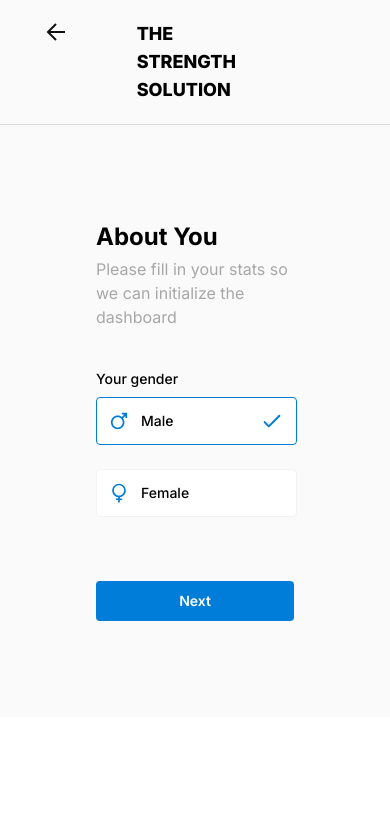
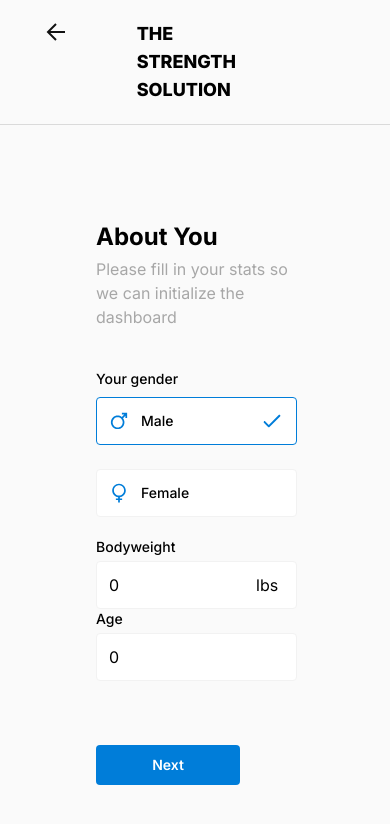
Before and after one commit to kriskanya/the-strength-solution, a Next.js app: page /about-you in a window 390 px wide. Shown: the top 824 px of the page. Built offline with nearby package versions, Linux system fonts and the light colour scheme; no server answers.

Commit message:
persist user stats in signup flow

```diff
--- /dev/null
+++ b/app/api/profile/[id]/route.ts
@@ -0,0 +1,22 @@
+import { NextApiRequest } from 'next'
+import { NextResponse } from 'next/server'
+import { prisma } from '@/lib/prisma'
+
+export async function GET(req: NextApiRequest, { params }: { params: { id: string } }) {
+  try {
+    const { id } = params
+    const profile = await prisma.profile.findUnique({ where: { id: +id } })
+
+    return Response.json(profile)
+
+  } catch (err: any) {
+    return new NextResponse(
+      JSON.stringify({
+        error: err?.message
+      }),
+      {
+        status: 500
+      }
+    )
+  }
+}
--- a/app/api/profile/route.ts
+++ b/app/api/profile/route.ts
@@ -1,14 +1,17 @@
 import { NextRequest, NextResponse } from 'next/server'
 import { upsertProfile } from '@/app/api/profile/profile-helpers'
+import { NextApiRequest } from 'next'
 
 export async function POST(req: NextRequest) {
   try {
-    const { email, gender, bodyWeight, age } = await req.json()
+    const { userId, gender, bodyWeight, age } = await req.json()
+
+    debugger
 
     // check incoming req.json() data for validity, prob use Joi()
 
     const upsertedProfile = await upsertProfile({
-      email, gender, bodyWeight, age
+      userId, gender, bodyWeight, age
     })
 
     return Response.json(upsertedProfile)
--- a/app/components/auth/AboutYou.tsx
+++ b/app/components/auth/AboutYou.tsx
@@ -1,7 +1,6 @@
 'use client'
-import { ChangeEvent, useState } from 'react'
+import { ChangeEvent, FormEvent, useEffect, useState } from 'react'
 import Image from 'next/image'
-import Link from 'next/link'
 import { GenderRadioButton } from '@/app/ui/GenderRadioButton'
 import GenericInput from '@/app/ui/GenericInput'
 import CustomButton from '@/app/ui/CustomButton'
@@ -9,20 +8,87 @@ import maleAvatar from '../../images/male-avatar.svg'
 import femaleAvatar from '../../images/female-avatar.svg'
 import blueBlur from '../../images/blue-blur-background-small.svg'
 import classes from './AboutYou.module.css'
+import { cloneDeep, get } from 'lodash-es'
+import { useSession } from 'next-auth/react'
+import { Alert } from '@/app/ui/Alert'
+import { useRouter } from 'next/navigation'
 
 export default function AboutYou() {
-  const [selectedGender, setSelectedGender] = useState({ male: true, female: false })
+  const { data: session } = useSession()
+  const router = useRouter()
+  const [userStats, setUserStats] = useState({
+    gender: { male: true, female: false }, bodyWeight: 0, age: 0 }
+  )
+  const [error, setError] = useState<string | null>(null)
 
-  function onChangeGender(event: ChangeEvent<HTMLInputElement>) {
-    const { name } = event.target
-    if (name === 'male') {
-      setSelectedGender({ male: true, female: false })
-    } else {
-      setSelectedGender({ male: false, female: true })
+  const fetchProfileInformation = async () => {
+    const profileId = get(session, 'userData.profileId')
+
+    try {
+      const res = await fetch(`/api/profile/${profileId}`)
+      const data = await res.json()
+      const { age, bodyWeight, gender }: { age: number, bodyWeight: number, gender: 'MALE' | 'FEMALE' } = data
+      const stats = { gender: { male: gender === 'MALE', female: gender === 'FEMALE' }, bodyWeight, age }
+      setUserStats(stats)
+    } catch (err) {
+      console.log(err);
+    }
+  }
+
+  useEffect(() => {
+    if (session?.user) {
+      fetchProfileInformation()
+    }
+  }, [session]);
+
+  function onChangeStat(event: ChangeEvent<HTMLInputElement>) {
+    const { value } = event.target
+    const fieldName = get(event, 'target.name')
+    const stats = cloneDeep(userStats)
+
+    switch (fieldName) {
+      case 'gender':
+        if (value === 'male') {
+          stats.gender = { male: true, female: false }
+        } else if (value === 'female') {
+          stats.gender = { male: false, female: true }
+        }
+        break
+      case 'bodyWeight':
+      case 'age':
+        stats[fieldName] = +value
+        break
+    }
+    setUserStats(stats)
+  }
+
+  const saveChanges = async (event: FormEvent) => {
+    event.preventDefault()
+    try {
+      const userId = get(session, 'userData.id')
+      const body = {
+        userId: userId,
+        gender: userStats.gender.male ? 'male' : 'female',
+        bodyWeight: userStats.bodyWeight,
+        age: userStats.age
+      }
+      const res = await fetch(`/api/profile`, {
+        method: 'POST',
+        body: JSON.stringify(body),
+        headers: {
+          'Content-Type': 'application/json'
+        },
+      })
+      router.push('/choose-workouts')
+    } catch (err: any) {
+      setError(err?.message || 'There was an issue setting your stats')
+      setTimeout(() => setError(null), 5000)
+      console.log(err);
     }
   }
 
   return (
+    <form onSubmit={saveChanges}>
       <div className={`lg:grid lg:grid-cols-2 bg-off-white ${classes.setMaxHeight}`}>
         {/*left side*/}
         <div className="lg:flex lg:flex-col items-center m-24">
@@ -33,16 +99,19 @@ export default function AboutYou() {
             </p>
             <p className="mt-10 -mb-4 inter font-medium text-sm">Your gender</p>
             <div className="md:flex md:gap-5">
-            <GenderRadioButton gender="male" checked={selectedGender.male} onChange={onChangeGender} />
-            <GenderRadioButton gender="female" checked={selectedGender.female} onChange={onChangeGender} />
+              <GenderRadioButton gender="male" checked={userStats.gender.male} onChange={onChangeStat} />
+              <GenderRadioButton gender="female" checked={userStats.gender.female} onChange={onChangeStat} />
             </div>
-          {/*<div className="mt-5 md:flex md:gap-5">*/}
-          {/*  <GenericInput field="weight" />*/}
-          {/*  <GenericInput field="age" />*/}
-          {/*</div>*/}
-          <Link href="choose-workouts" className="w-36 lg:absolute lg:bottom-0">
-            <CustomButton label="Next" classes="bg-brand-blue h-10 mt-16" textClasses="font-semibold text-sm text-white" />
-          </Link>
+            <div className="mt-5 md:flex md:gap-5">
+              <GenericInput field="bodyWeight" value={userStats.bodyWeight} onChange={onChangeStat} />
+              <GenericInput field="age" value={userStats.age} onChange={onChangeStat} />
+            </div>
+            <div className="mt-6">
+              {error && <Alert>{ error }</Alert>}
+            </div>
+            <div className="w-36 lg:absolute lg:bottom-0">
+              <CustomButton type="submit" label="Next" classes="bg-brand-blue h-10 mt-16" textClasses="font-semibold text-sm text-white" />
+            </div>
           </div>
         </div>
         {/*right side*/}
@@ -52,5 +121,6 @@ export default function AboutYou() {
           <Image src={blueBlur} alt="" className="absolute right-30 top-24" />
         </div>
       </div>
+    </form>
   )
 }
--- a/app/components/dashboard/DashboardNav.tsx
+++ b/app/components/dashboard/DashboardNav.tsx
@@ -1,23 +1,37 @@
 'use client'
 import Image from 'next/image'
-import { useEffect, useState } from 'react'
+import { useState } from 'react'
 
 import CustomButton from '@/app/ui/CustomButton'
 import UpdateStatusDialog from '@/app/components/dashboard/UpdateStatsDialog'
 import { useSession } from 'next-auth/react'
+import { get } from 'lodash-es'
 
 export default function DashboardNav() {
   const [isOpen, setIsOpen] = useState(false)
+  const [userStats, setUserStats] = useState({
+    gender: { male: true, female: false }, bodyWeight: 180, age: 27 }
+  )
 
   const { data: session } = useSession()
 
-  function openDialog() {
-    setIsOpen(true)
+  const openDialog = async () => {
+    const profileId = get(session, 'userData.profileId')
+    try {
+      const res = await fetch(`/api/profile/${profileId}`)
+      const data = await res.json()
+      const { age, bodyWeight, gender }: { age: number, bodyWeight: number, gender: 'MALE' | 'FEMALE' } = data
+      const stats = { gender: { male: gender === 'MALE', female: gender === 'FEMALE' }, bodyWeight, age }
+      setUserStats(stats)
+      setIsOpen(true)
+    } catch (err) {
+      console.log(err);
+    }
   }
 
   return (
     <div className="grid grid-cols-2 py-5 px-12 bg-black-russian">
-      <UpdateStatusDialog isOpen={isOpen} setIsOpen={setIsOpen} />
+      <UpdateStatusDialog isOpen={isOpen} setIsOpen={setIsOpen} userStats={userStats} setUserStats={setUserStats} />
       <h2 className="inter font-extrabold text-base uppercase my-auto text-white">The Strength Solution</h2>
       <div className="flex justify-end">
         <div className="w-44">
--- a/app/components/dashboard/UpdateStatsDialog.tsx
+++ b/app/components/dashboard/UpdateStatsDialog.tsx
@@ -1,5 +1,4 @@
-'use client'
-import { ChangeEvent, Dispatch, SetStateAction, useState } from 'react'
+import { ChangeEvent, Dispatch, SetStateAction, useEffect, useState } from 'react'
 import { cloneDeep, get } from 'lodash-es'
 import { Dialog } from '@headlessui/react'
 
@@ -8,18 +7,19 @@ import UpdateStatusSelectWorkout from '@/app/components/dashboard/UpdateStatsSel
 import CustomButton from '@/app/ui/CustomButton'
 import UpdateUserStats from '@/app/components/dashboard/UpdateUserStats'
 import { useSession } from 'next-auth/react'
+import { UserStats } from '@/common/frontend-types'
+import { Alert } from '@/app/ui/Alert'
 
 interface Props {
   isOpen: boolean,
-  setIsOpen: Dispatch<SetStateAction<boolean>>
+  setIsOpen: Dispatch<SetStateAction<boolean>>,
+  userStats: UserStats,
+  setUserStats: Dispatch<SetStateAction<UserStats>>,
 }
 
-export default function UpdateStatusDialog({ isOpen, setIsOpen }: Props ) {
+export default function UpdateStatusDialog({ isOpen, setIsOpen, userStats, setUserStats }: Props ) {
   const [selectedTab, setSelectedTab] = useState({ workouts: false, stats: true })
-  // todo: this should come from db
-  const [userStats, setUserStats] = useState({
-    gender: { male: true, female: false }, bodyWeight: 200, age: 27 }
-  )
+  const [showAlert, setShowAlert] = useState(false)
   const session = useSession()
 
   function onChangeTab(event: ChangeEvent<HTMLInputElement>) {
@@ -33,9 +33,9 @@ export default function UpdateStatusDialog({ isOpen, setIsOpen }: Props ) {
 
   const saveChanges = async () => {
     try {
-      const email = get(session, 'data.user.email')
+      const userId = get(session, 'data.userData.id')
       const body = {
-        email,
+        userId,
         gender: userStats.gender.male ? 'male' : 'female',
         bodyWeight: userStats.bodyWeight,
         age: userStats.age
@@ -48,6 +48,8 @@ export default function UpdateStatusDialog({ isOpen, setIsOpen }: Props ) {
         },
       })
       const data = await res.json()
+      setShowAlert(true)
+      setTimeout(() => setShowAlert(false), 5000)
       console.log(data)
     } catch (err) {
       console.log(err);
@@ -118,6 +120,12 @@ export default function UpdateStatusDialog({ isOpen, setIsOpen }: Props ) {
                 />
               </div>
             </div>
+            <div className="grid grid-cols-3">
+              <p></p>
+              <p className="ml-10">
+                {showAlert && <Alert>Changes saved successfully</Alert>}
+              </p>
+            </div>
           </Dialog.Description>
         </Dialog.Panel>
       </div>
--- a/app/ui/Alert.tsx
+++ b/app/ui/Alert.tsx
@@ -1,7 +1,9 @@
 type AlertProps = {
-  children: React.ReactNode
+  children: React.ReactNode,
+  customClasses?: string
 }
-const Alert = ({ children }: AlertProps) => {
-  return <div className="p-2 rounded bg-red-200">{children}</div>
+const Alert = ({ children, customClasses }: AlertProps) => {
+  const defaultClasses = 'bg-red-200 text-sm'
+  return <div className={`p-2 rounded ${ customClasses || defaultClasses }`}>{children}</div>
 }
 export { Alert }
--- a/app/ui/GenericInput.tsx
+++ b/app/ui/GenericInput.tsx
@@ -19,7 +19,7 @@ export default function GenericInput({ field, value, onChange }: Props) {
         onChange={onChange}
       />
       {
-        field === 'weight'
+        field === 'bodyWeight'
           ? <span className="absolute left-40 top-9">lbs</span>
           : ''
       }
--- a/common/backend-types.ts
+++ b/common/backend-types.ts
@@ -83,7 +83,7 @@ export const EXERCISE_METADATA: any = {
 }
 
 export interface ProfilePayload {
-  email: string
+  userId: number
   gender: Gender,
   bodyWeight: number,
   age: number
--- a/common/frontend-types.ts
+++ b/common/frontend-types.ts
@@ -41,3 +41,9 @@ export interface AvatarColorsRear {
     head: string
   }
 }
+
+export interface UserStats {
+  gender: { male: boolean, female: boolean },
+  bodyWeight: number,
+  age: number
+}
```
Also changed, not shown: app/api/profile/profile-helpers.ts (+5 -3 lines), app/components/auth/LogIn.tsx (+6 -3 lines), lib/auth.ts (+13 -4 lines). Lines whose indentation alone changed are shown as unchanged.
